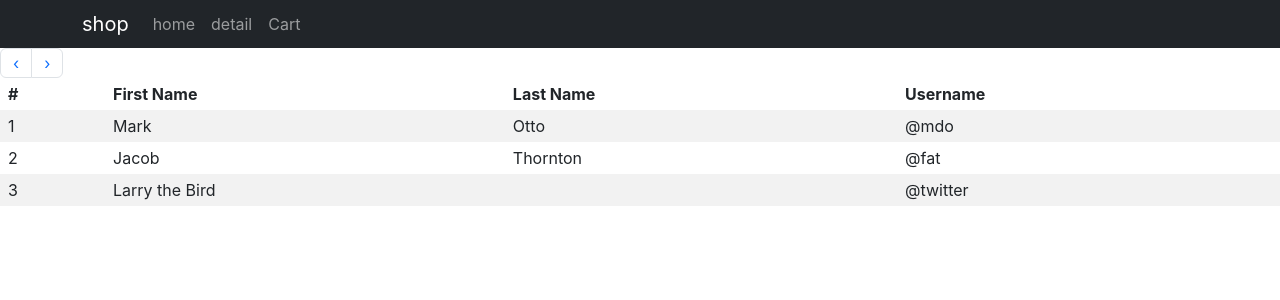
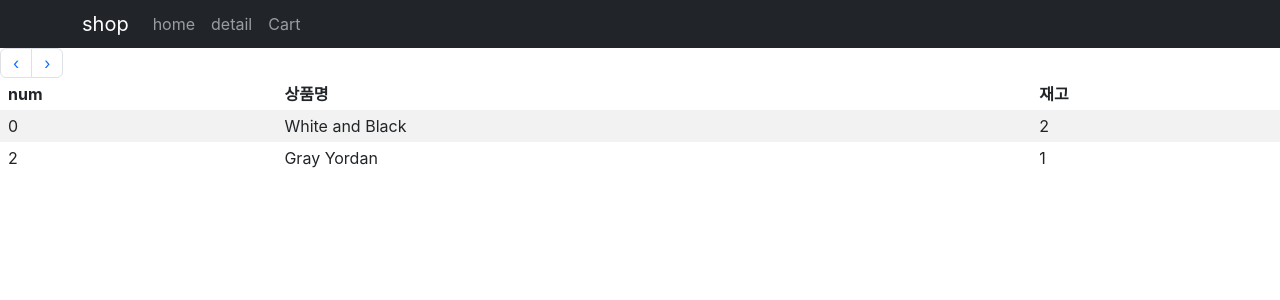
Before and after one commit to ellsagongju/shop, a React (Create React App) app: page /cart in a window 1280 px wide. Shown: the top 300 px of the page. Built offline with nearby package versions, Linux system fonts and the light colour scheme.

Commit message:
reduce array state 저장 및 불러오기

```diff
--- a/src/pages/Cart.js
+++ b/src/pages/Cart.js
@@ -2,41 +2,31 @@ import Table from 'react-bootstrap/Table';
 import { useSelector } from 'react-redux';
 
 function Cart() {
-  let a = useSelector((state) => { return state })
-  console.log(a)
+  let state = useSelector((state) => { return state })
+  console.log(state)
     // redux를 가져오는 훅
-  console.log(a.stock)
+  console.log(state.stock)
+  console.log(state.cart[0].name)
   return (
-
-
     <div>
       <Table striped bordered hover>
         <thead>
           <tr>
-          <th>#</th>
-          <th>First Name</th>
-          <th>Last Name</th>
-          <th>Username</th>
+            <th>num</th>
+            <th>상품명</th>
+            <th>재고</th>
           </tr>
         </thead>
         <tbody>
-        <tr>
-          <td>1</td>
-          <td>Mark</td>
-          <td>Otto</td>
-          <td>@mdo</td>
+          {
+            state.cart.map((a,i) =>
+              <tr key={i}>
+                <td>{state.cart[i].id}</td>
+                <td>{state.cart[i].name}</td>
+                <td>{state.cart[i].count}</td>
               </tr>
-        <tr>
-          <td>2</td>
-          <td>Jacob</td>
-          <td>Thornton</td>
-          <td>@fat</td>
-        </tr>
-        <tr>
-          <td>3</td>
-          <td colSpan={2}>Larry the Bird</td>
-          <td>@twitter</td>
-        </tr>
+            )
+          }
         </tbody>
       </Table>
     </div>
--- a/src/store.js
+++ b/src/store.js
@@ -11,10 +11,19 @@ let stock = createSlice({
   initialState: [10,11,12]
 })
 
+let cart = createSlice({
+  name: 'cart',
+  initialState: [
+    { id: 0, name: "White and Black", count: 2 },
+    {id : 2, name : "Gray Yordan", count : 1}
+  ]
+})
+
 export default configureStore({
   reducer: {
     // 작명 : 스테이트이름.reducer
     user: user.reducer,
-    stock : stock.reducer
+    stock: stock.reducer,
+    cart : cart.reducer
    }
 })
```
Lines whose indentation alone changed are shown as unchanged.
